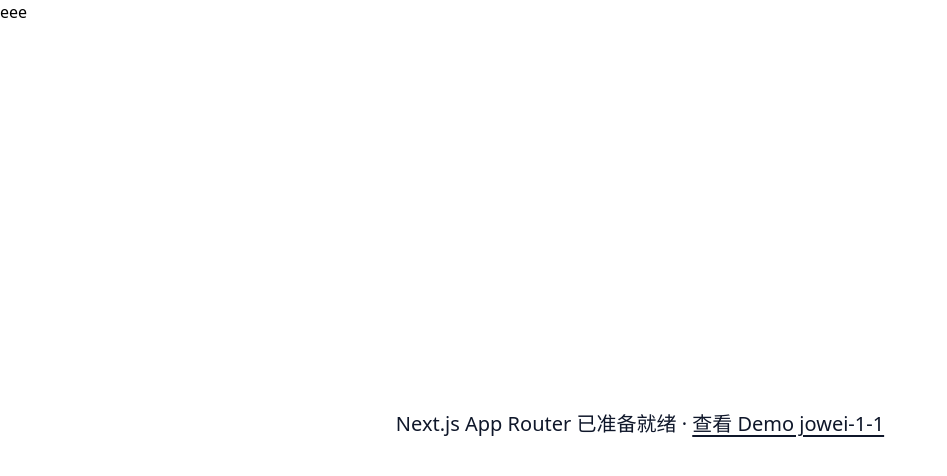
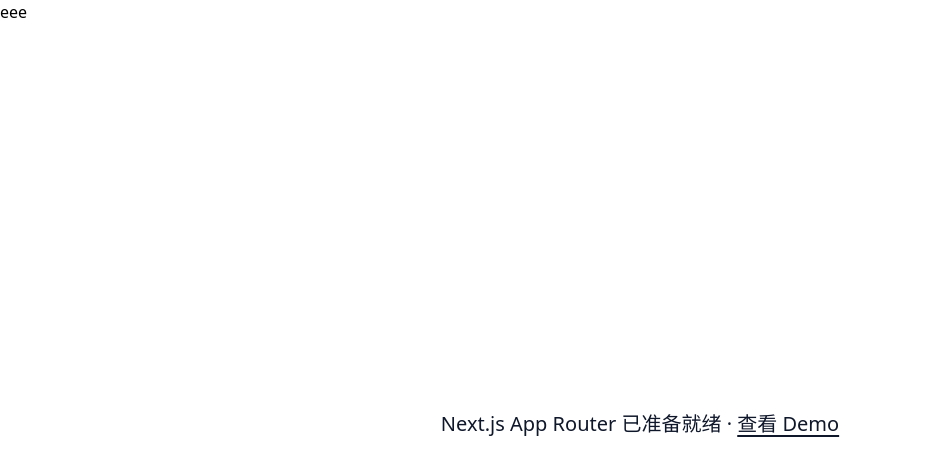
Before and after one commit to JoweiBlog/pure-next, a Next.js app: page / in a window 1280 px wide. Shown: the top 476 px of the page, without its empty margins (0-947 px from the left). Built offline with nearby package versions, Linux system fonts and the light colour scheme.

Commit message:
Revert "feat: jowei-1"
This reverts commit 9fa98552dc92428c8f9fce8d2c7e6c490ed5b7a2.

```diff
--- a/app/page.tsx
+++ b/app/page.tsx
@@ -6,7 +6,7 @@ export default function HomePage() {
       <p className="text-center text-xl font-medium">
         Next.js App Router 已准备就绪 ·{' '}
         <Link className="underline underline-offset-4" href="/demo">
-          查看 Demo jowei-1-1
+          查看 Demo
         </Link>
       </p>
     </main>
```
